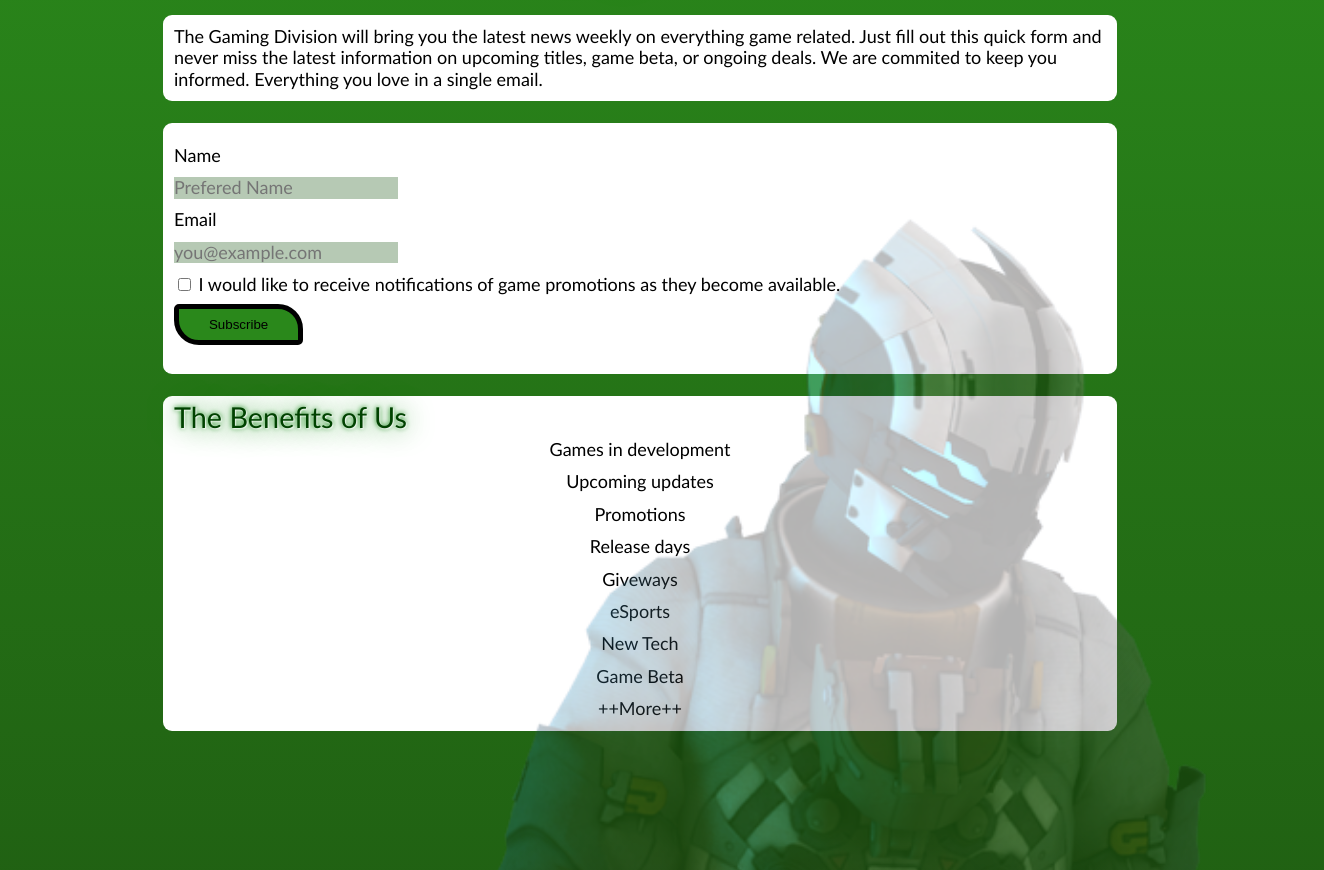
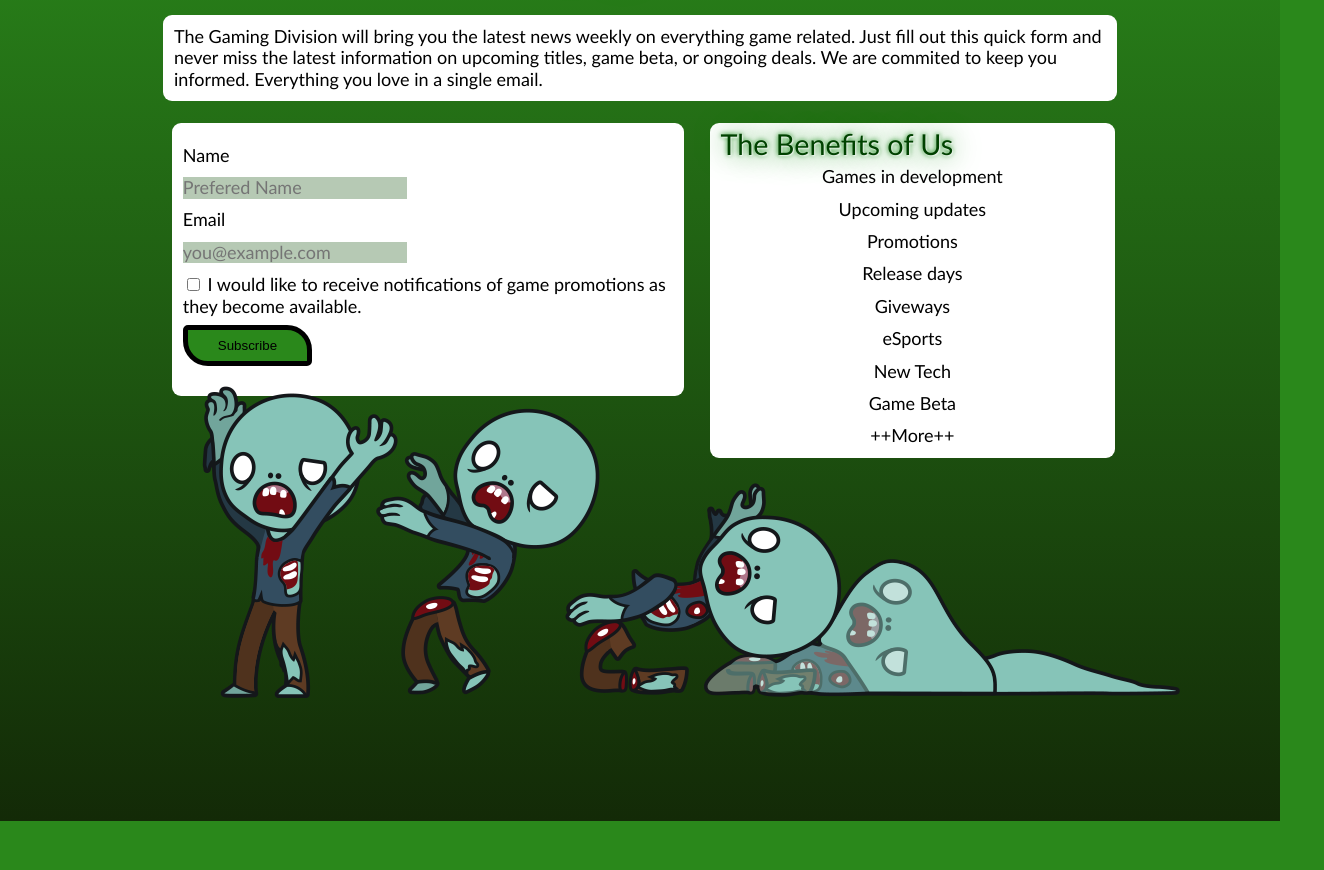
Before and after one commit to mjachna/ITMD-362-Project1, a plain HTML site: page index.html in a window 1280 px wide. Shown: the part 140-1010 px from the top of the page, 1324 px wide, since content can reach past the window. After the commit the page ends 961 px from the top, so only its background shows below. Drawn offline with Linux system fonts and the light colour scheme.

Commit message:
Removed suit at 62.5em media query and added zombie pictures.

```diff
--- a/screen.css
+++ b/screen.css
@@ -91,26 +91,89 @@ ol{
 
 #bg-img2 img{
   position: absolute;
-  width: 80%;
+  width: 28%;
   opacity: .3;
-  padding-left: 30%;
-  padding-top: 10em;
+  padding-left: 60%;
+  padding-top: 18em;
   pointer-events: none;
 }
 
-@media screen and (min-width: 37.5em)/*600px / 18px*/{
+.z{
+  opacity: 0;
+  pointer-events: none;
+}
+
+@media screen and (min-width: 22.5em)/*360px / 16px*/{
+
+  #bg-img2 img{
+	padding-top: 15em;
+  }
+
+  @media screen and (min-width: 31.25em)/*500px / 16px*/{
+
+  #bg-img2 img{
+	padding-top: 9em;
+	padding-left: 50%;
+  }
+
+@media screen and (min-width: 37.5em)/*600px / 16px*/{
 
   .box, #sec-form{
 	max-width: 80%;
 	margin: 0 10%;
   }
 
-  #bg-img2 img{
-	width: 70%;
+@media screen and (min-width: 62.5em)/*720px / 16px*/{
+
+  html{
+	padding-bottom: 40em;
   }
 
-@media screen and (min-width: 33.33em)/*720px / 18px*/{
+  h1{
+    background-size: 100% 100%;
+  }
 
+  #sec-form{
+	position: absolute;
+	max-width: 40%;
+  }
 
+  #benefits{
+	position: absolute;
+	min-width: 30%;
+	margin-left: 52%;
+  }
 
+  #bg-img2 img{
+	display: none;
+  }
+
+  .z{
+	opacity: 1;
+	position: absolute;
+  }
+
+  #z5{
+	margin-top: 15.5em;
+  }
+
+  #z4{
+	margin-top: 17em;
+	margin-left: 20%;
+  }
+
+  #z3{
+	margin-top: 17em;
+	margin-left: 35%;
+  }
+
+  #z2{
+	margin-top: 17em;
+	margin-left: 45%;
+  }
+
+  #z1{
+	margin-top: 17em;
+	margin-left: 55%;
+  }
 }
```
